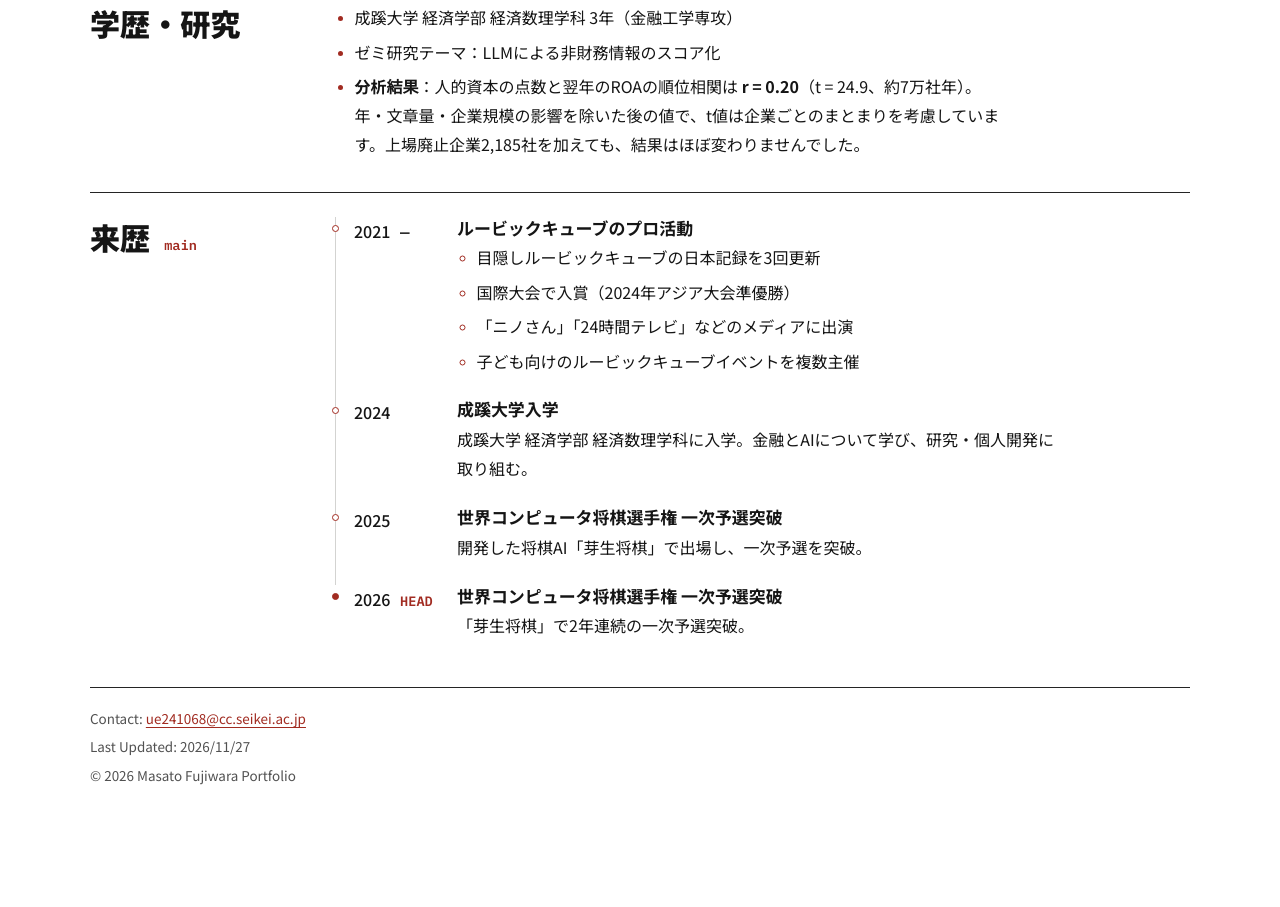
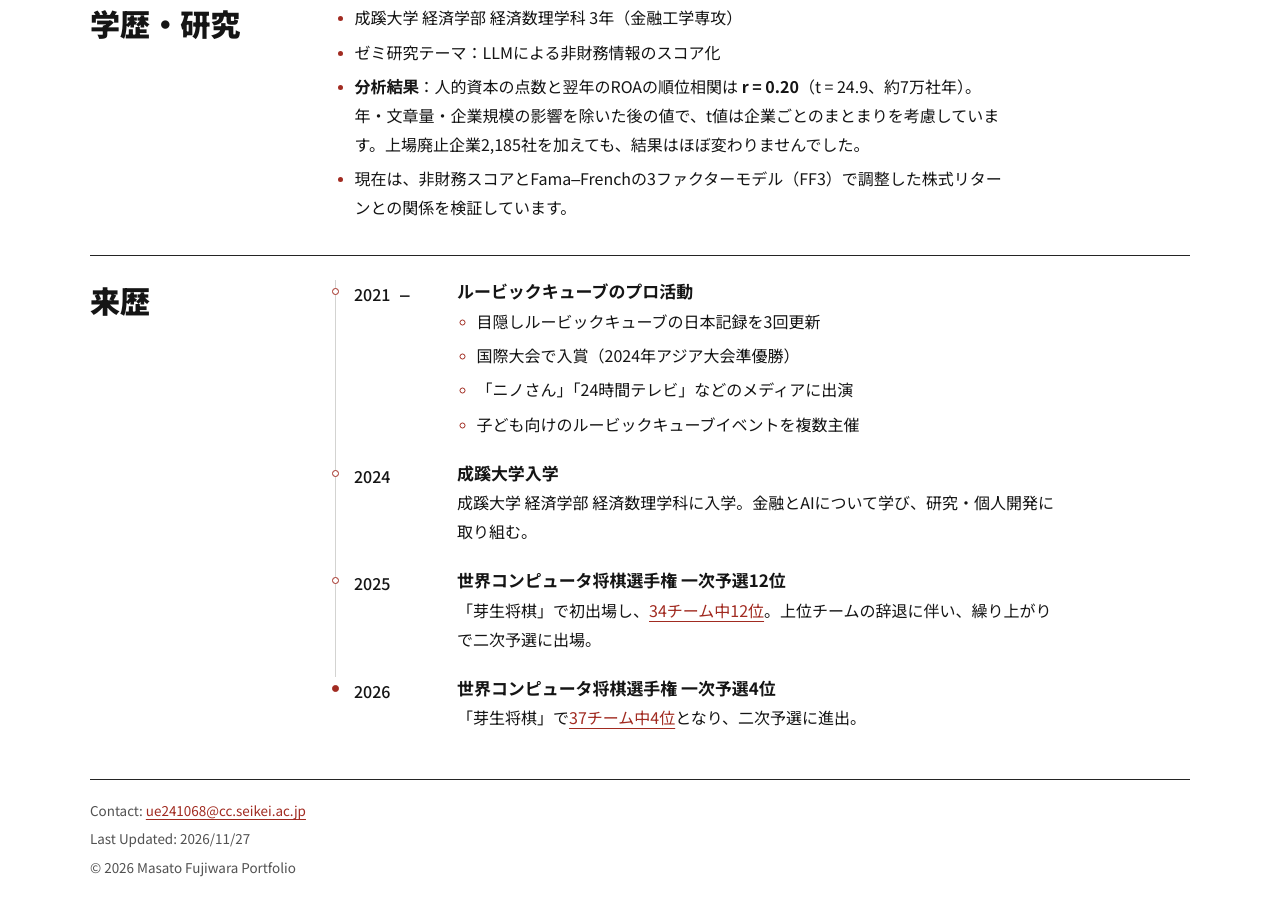
Before and after one commit to ms3bf/portfolio, a plain HTML site: page index.html in a window 1280 px wide. Shown: the part 991-1898 px from the top of the page. Before the commit the page ends 1806 px from the top, so only its background shows below. Drawn offline with Linux system fonts and the light colour scheme.

Commit message:
Clarify tournament history and ongoing FF3 research

```diff
--- a/index.html
+++ b/index.html
@@ -72,12 +72,12 @@
           <li>成蹊大学 経済学部 経済数理学科 <span class="numeric">3</span>年（金融工学専攻）</li>
           <li>ゼミ研究テーマ：LLMによる非財務情報のスコア化</li>
           <li><strong>分析結果</strong>：人的資本の点数と翌年のROAの順位相関は <strong>r = 0.20</strong>（t = 24.9、約7万社年）。年・文章量・企業規模の影響を除いた後の値で、t値は企業ごとのまとまりを考慮しています。上場廃止企業2,185社を加えても、結果はほぼ変わりませんでした。</li>
+          <li>現在は、非財務スコアとFama–Frenchの3ファクターモデル（FF3）で調整した株式リターンとの関係を検証しています。</li>
         </ul>
       </section>
     <section class="panel career panel--index">
         <div class="career__heading">
           <h2>来歴</h2>
-          <span class="career__branch" aria-label="Gitログ風の来歴">main</span>
         </div>
         <ol class="career-log" aria-label="来歴のタイムライン">
           <li class="career-log__entry">
@@ -104,17 +104,15 @@
           <li class="career-log__entry">
             <div class="career-log__meta"><span class="career-log__year"><span class="numeric">2025</span></span></div>
             <div class="career-log__card">
-              <h3>世界コンピュータ将棋選手権 一次予選突破</h3>
-
-        <p>開発した将棋AI「芽生将棋」で出場し、一次予選を突破。</p>
+              <h3>世界コンピュータ将棋選手権 一次予選12位</h3>
+              <p>「芽生将棋」で初出場し、<a href="https://www.computer-shogi.org/wcsc35/lower.html">34チーム中12位</a>。上位チームの辞退に伴い、繰り上がりで二次予選に出場。</p>
             </div>
           </li>
           <li class="career-log__entry">
-            <div class="career-log__meta"><span class="career-log__year"><span class="numeric">2026</span></span> <span class="career-log__head">HEAD</span></div>
+            <div class="career-log__meta"><span class="career-log__year"><span class="numeric">2026</span></span></div>
             <div class="career-log__card">
-              <h3>世界コンピュータ将棋選手権 一次予選突破</h3>
-
-        <p>「芽生将棋」で<span class="numeric">2</span>年連続の一次予選突破。</p>
+              <h3>世界コンピュータ将棋選手権 一次予選4位</h3>
+              <p>「芽生将棋」で<a href="https://www.computer-shogi.org/wcsc36/lower.html">37チーム中4位</a>となり、二次予選に進出。</p>
             </div>
           </li>
         </ol>
```
